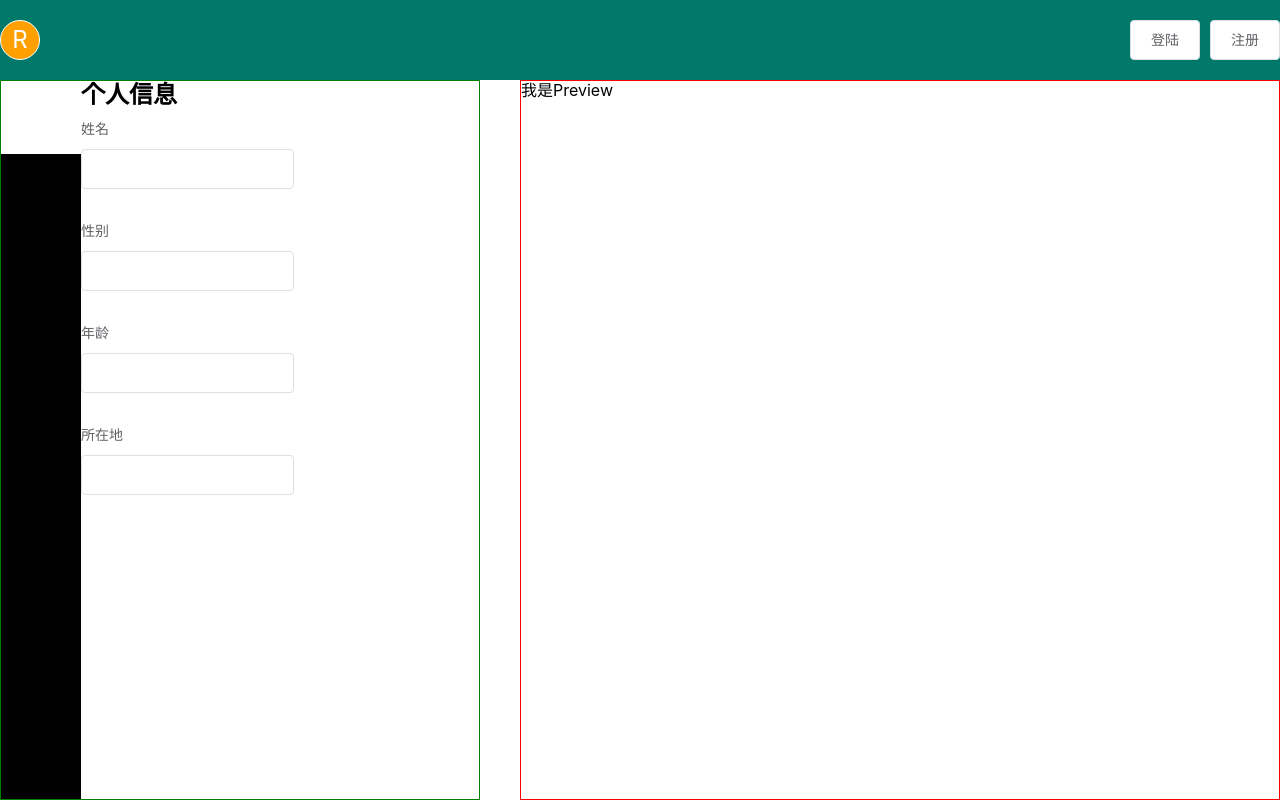
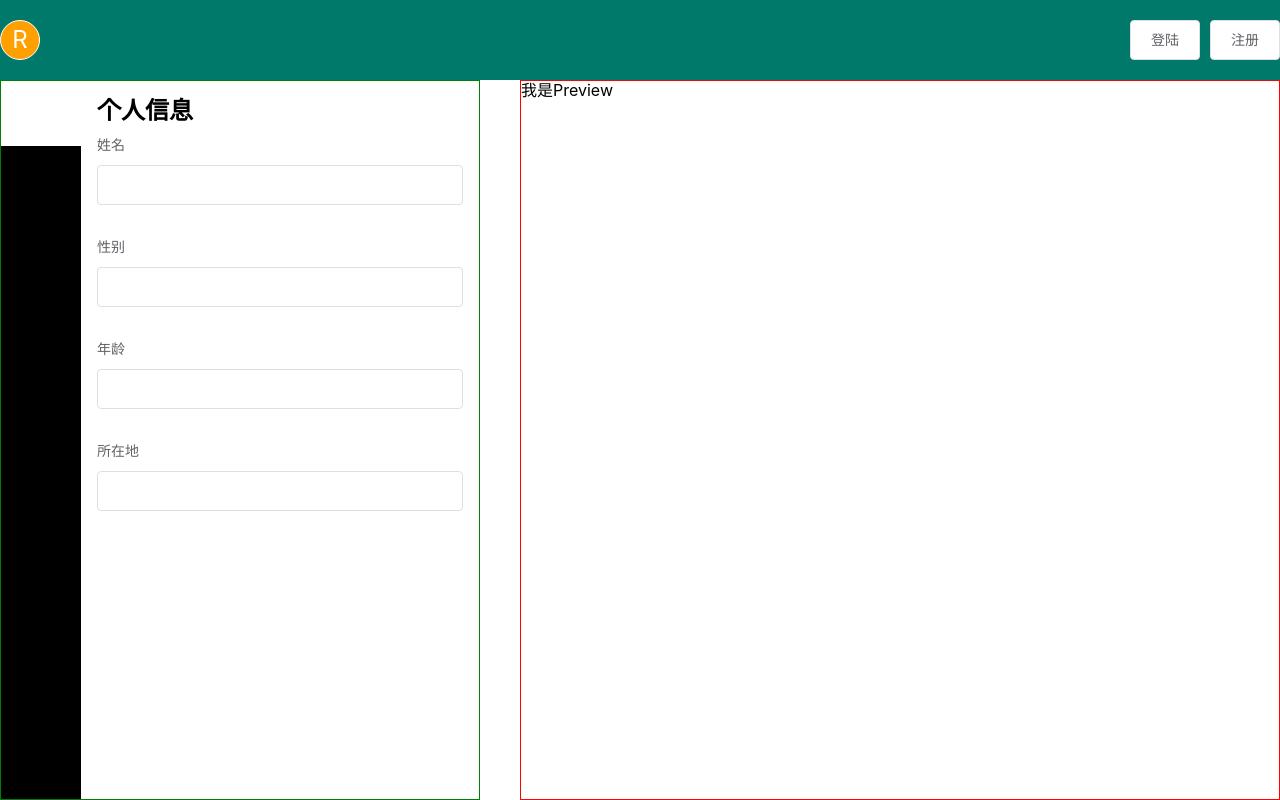
Before and after one commit to CheneyZhangCH/vue-resumer-1, a Vue app: page / in a window 1280 px wide. Built offline with nearby package versions, Linux system fonts and the light colour scheme.

Commit message:
修复滚动条显示bug，完善UI细节

```diff
--- a/src/components/Editor.vue
+++ b/src/components/Editor.vue
@@ -121,6 +121,7 @@
     border: 1px solid green;
     min-height: 100px;
     display: flex;
+    overflow: hidden;
     nav {
       background: black;
       width: 80px;
@@ -129,8 +130,8 @@
       li {
         z-index: 1;
         .icon {
-          width: 40px;
-          height: 40px;
+          width: 32px;
+          height: 32px;
           color: white;
           margin-top: 16px;
           margin-bottom: 16px;
@@ -141,21 +142,22 @@
       .active {
         background: white;
         .icon {
-          fill: black;
+          fill: grey;
         }
-
       }
-
     }
     .panels {
+      flex: 1;
+      padding: 16px;
       li {
         display: none;
         &.active {
           display: block;
+          height:100%;
+          width:100%;
+          overflow: auto ;
         }
       }
     }
   }
-
-
 </style>
```
